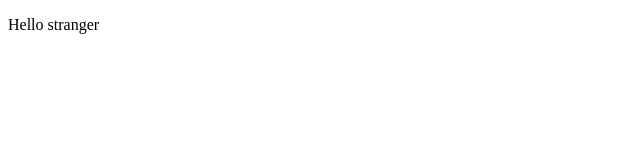
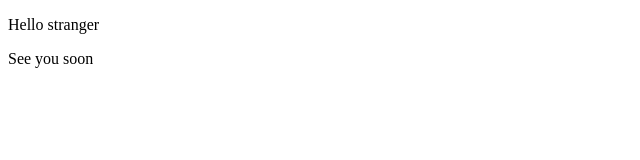
Before and after one commit to peksi/my-shiny-portfolio, a plain HTML site: page index.html in a window 1280 px wide. Shown: the full height of the page, 0-640 px from the left. Drawn offline with Linux system fonts and the light colour scheme.

Commit message:
more text

```diff
--- a/index.html
+++ b/index.html
@@ -5,5 +5,6 @@
   </head>
   <body>
     <p>Hello stranger</p>
+    <p>See you soon</p>
   </body>
 </html>
```
